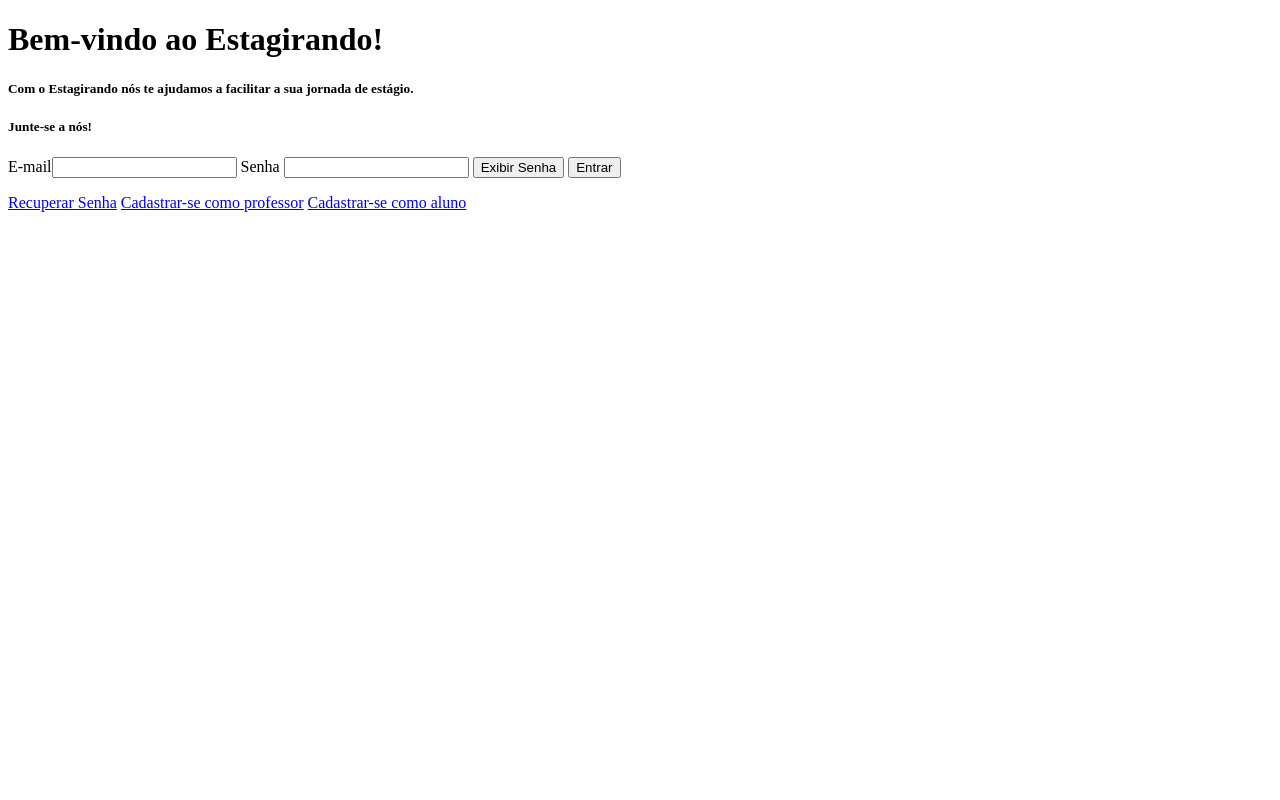
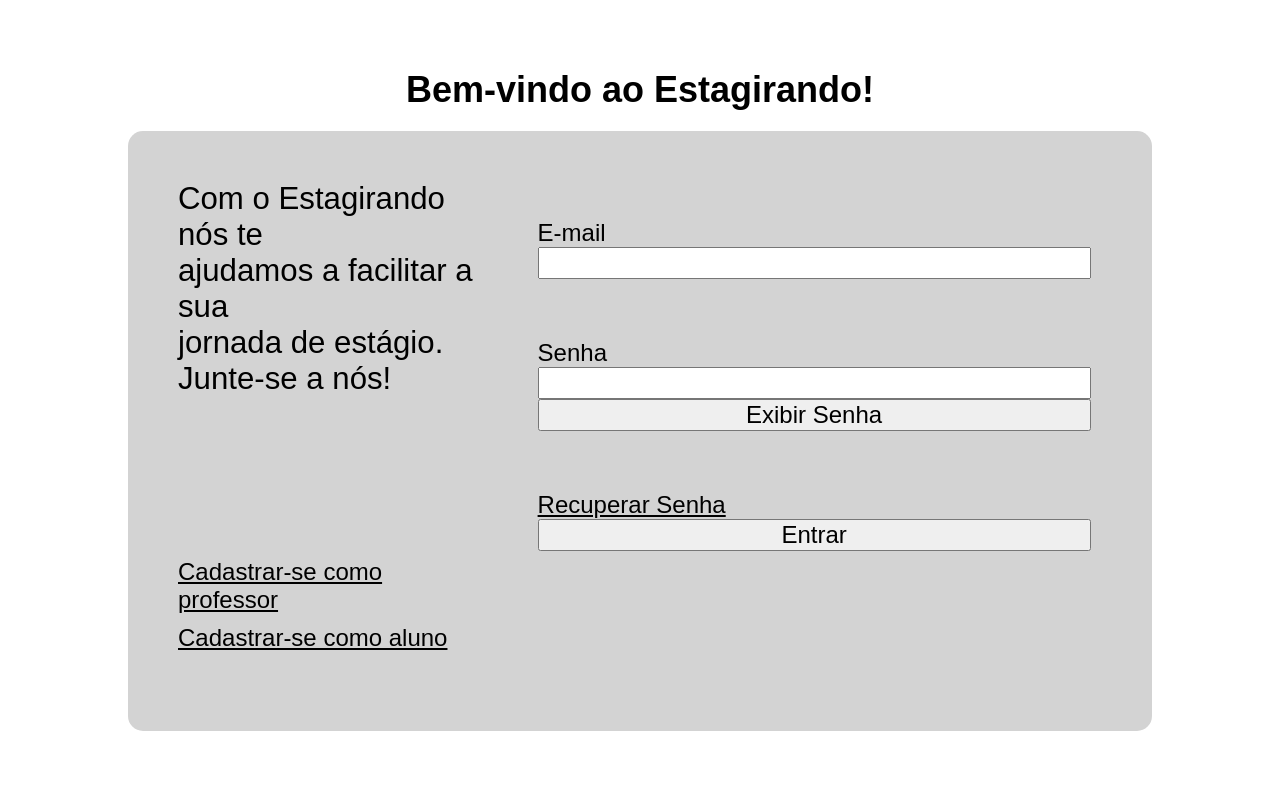
Before and after one commit to Aerther/Estagirando, a PHP site: page / in a window 1280 px wide. Run offline with PHP 8.4, Linux system fonts and the light colour scheme.

Commit message:
UC1: Styles (quase pronto)

```diff
--- a/index.php
+++ b/index.php
@@ -6,14 +6,14 @@ use App\Classes\Usuario;
 
 $msgError = "";
 
-if(isset($_POST["botao"])) {
+if(isset($_POST["botao-enviar"])) {
     $usuario = new Usuario($_POST["email"], $_POST["senha"]);
 
     if($usuario->autenticar()) {
         header("Location: privado.php");
     }
 
-    $msgError = "Dados não cadastrados ou incorretos";
+    $msgError = "Senha e/ou email incorretos";
 
     if(!$usuario->taAtivo()) {
         $msgError = "Usuário Inativo";
@@ -27,36 +27,56 @@ if(isset($_POST["botao"])) {
 <head>
     <meta charset="UTF-8">
     <meta name="viewport" content="width=device-width, initial-scale=1.0">
+
+    <link rel="stylesheet" href="./src/styles/reset.css">
+    <link rel="stylesheet" href="./src/styles/style.css">
+
     <title>Estagirando</title>
+
+    <style>
+
+    </style>
+
 </head>
 <body>
-
     <h1>Bem-vindo ao Estagirando!</h1>
-
-    <div>
-        <h5>Com o Estagirando nós te ajudamos a facilitar a sua jornada de estágio.</h5>
-        <h5>Junte-se a nós!</h5>
+    <div class="container">
+        <section class="coluna-1">
+            <div class="texto-coluna-1">
+                <h3>Com o Estagirando nós te <br> ajudamos a facilitar a sua <br> jornada de estágio.</h3>
+                <h3>Junte-se a nós!</h3>
             </div>
 
-    <form action="" method="Post">
-        <label for="email">
-            E-mail<input type="text" name="email" id="email">
-        </label>
-        <label for="senha">
-            Senha <input type="password" name="senha" id="senha">
-        </label>
+            <div class="links-cad">
+                <a href="cadastroprofessor.php">Cadastrar-se como professor</a>
+                <a href="cadastroaluno.php">Cadastrar-se como aluno</a>
+            </div>
+        </section>
 
+        <section class="coluna-2">
+            <form action="index.php" method="post">
+                <section>
+                    <label for="email">E-mail</label>
+                    <input type="email" name="email" id="email" required>
+                </section>
+
+                <section>
+                    <label for="senha">Senha</label>
+                    <input type="password" name="senha" id="senha" required>
                     <button>Exibir Senha</button>
+                </section>
 
-        <input type="submit" value="Entrar" name="botao">
-    </form>
-
-    <p> <?php echo $msgError ?> </p>
-
+                <section>
                     <a href="recuperarSenha.php">Recuperar Senha</a>
 
-    <a href="cadastroprofessor.php">Cadastrar-se como professor</a>
+                    <input type="submit" value="Entrar" name="botao-enviar">
+                </section>
 
-    <a href="cadastroaluno.php">Cadastrar-se como aluno</a>
+                <section class="error-section">
+                    <p> <?php echo $msgError ?> </p>
+                </section>
+            </form>
+        </section>
+    </div>
 </body>
 </html>
--- /dev/null
+++ b/src/styles/reset.css
@@ -0,0 +1,11 @@
+* {
+    padding: 0;
+    margin: 0;
+
+    box-sizing: border-box;
+
+    color: black;
+
+    font-family: Arial, Helvetica, sans-serif;
+    font-size: 24px;
+}
--- /dev/null
+++ b/src/styles/style.css
@@ -0,0 +1,77 @@
+/*----------------------------   LOGIN     -------------------------------------------------*/
+
+body {
+    width: 100vw;
+    height: 100vh;
+
+    background-color: white;
+
+    gap: 20px;
+
+    display: flex;
+    flex-direction: column;
+    justify-content: center;
+    align-items: center;
+}
+
+.container {
+    height: 75%;
+    width: 80%;
+
+    background-color: lightgray;
+
+    border: none;
+    border-radius: 15px;
+
+    display: grid;
+    grid-template-columns: 2fr 3fr;
+}
+
+.coluna-1 {
+    display: grid;
+    grid-template-rows: 1fr 1fr;
+}
+
+.coluna-1 > div {
+    padding: 50px;
+
+    display: flex;
+    flex-direction: column;
+    justify-content: center;
+}
+
+.texto-coluna-1 > h3 {
+    font-size: 1.3rem;
+    font-weight: 350;
+}
+
+.links-cad {
+    gap: 10px;
+}
+
+.links-cad > a {
+    font-size: 1rem;
+}
+
+h1 {
+    font-size: 1.5rem;
+}
+
+form {
+    width: 90%;
+    height: 90%;
+
+    display: flex;
+    flex-direction: column;
+    justify-content: center;
+}
+
+form > section {
+    padding: 30px 0;
+
+    display: flex;
+    flex-direction: column;
+}
+
+
+/*----------------------   CADASTROS ALUNO/PROFESSOR    -------------------------------------*/
--- a/style.css
+++ /dev/null
@@ -1,6 +0,0 @@
-/*----------------------------   LOGIN     -------------------------------------------------*/
-
-
-
-
-/*----------------------   CADASTROS ALUNO/PROFESSOR    -------------------------------------*/
```
Lines whose indentation alone changed are shown as unchanged.
